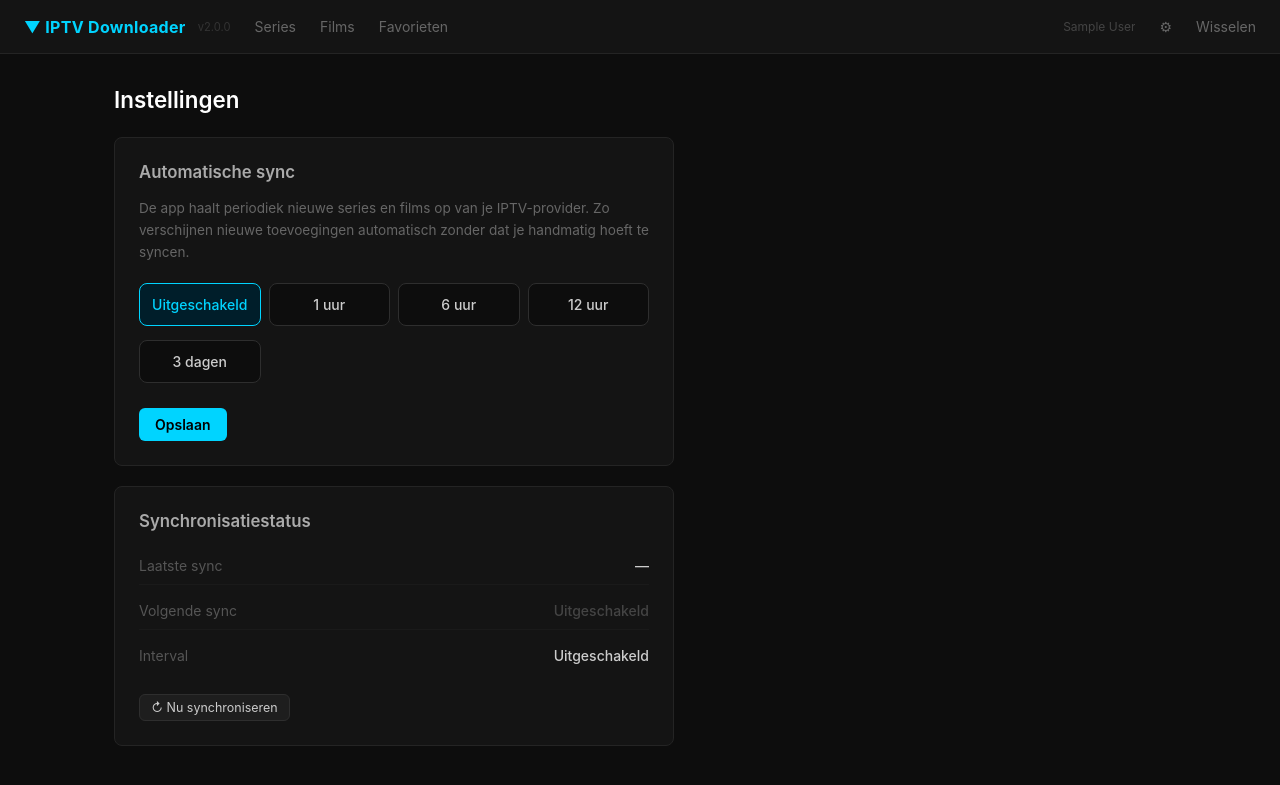
After one commit to RichrdJ/iptv-downloader, a Flask app: page /settings in a window 1280 px wide. The commit adds this page. Shown: the top 785 px of the page. Run offline with Flask 3, Linux system fonts and the light colour scheme; the visitor is signed in with stand-in values (Sample User, id 1).

Commit message:
feat: automatische sync met instelbaar interval
Voeg instellingenpagina toe waarmee je een automatische sync interval
kunt kiezen (uitgeschakeld / 1u / 6u / 12u / 3 dagen). Een achtergrond-
thread controleert elke minuut of de cache verlopen is en vernieuwt deze
automatisch via het standaardaccount. De pagina toont ook de laatste en
volgende geplande sync. Tandwiel-icoon toegevoegd aan de navigatiebalk.

Co-Authored-By: Claude Sonnet 4.6 <noreply@anthropic.com>

```diff
--- a/app.py
+++ b/app.py
@@ -5,7 +5,9 @@ import os
 import re
 import json
 import hashlib
-from datetime import datetime
+import threading
+import time
+from datetime import datetime, timedelta
 from pathlib import Path
 from urllib.parse import quote
 
@@ -165,9 +167,12 @@ def delete_account(idx):
 # Cache
 # ---------------------------------------------------------------------------
 
+def _cache_key_for(server: str, username: str) -> str:
+    return hashlib.md5(f"{server}{username}".encode()).hexdigest()[:12]
+
+
 def _cache_key() -> str:
-    raw = f"{session.get('server','')}{session.get('username','')}"
-    return hashlib.md5(raw.encode()).hexdigest()[:12]
+    return _cache_key_for(session.get('server', ''), session.get('username', ''))
 
 
 def _cache_file() -> Path:
@@ -253,6 +258,73 @@ def mark_downloaded(ep_ids: list):
     CONFIG_DIR.mkdir(parents=True, exist_ok=True)
     with open(_hist_file(), 'w') as fh:
         json.dump(list(hist), fh)
+
+
+# ---------------------------------------------------------------------------
+# Settings
+# ---------------------------------------------------------------------------
+
+def _settings_file() -> Path:
+    return CONFIG_DIR / 'settings.json'
+
+
+def load_settings() -> dict:
+    f = _settings_file()
+    return json.load(open(f)) if f.exists() else {'sync_interval': 0}
+
+
+def save_settings(data: dict):
+    CONFIG_DIR.mkdir(parents=True, exist_ok=True)
+    with open(_settings_file(), 'w') as fh:
+        json.dump(data, fh, indent=2)
+
+
+# ---------------------------------------------------------------------------
+# Background auto-sync
+# ---------------------------------------------------------------------------
+
+def _auto_sync_worker():
+    """Daemon thread: syncs the default account's cache on the configured interval."""
+    while True:
+        time.sleep(60)
+        try:
+            interval_h = load_settings().get('sync_interval', 0)
+            if not interval_h:
+                continue
+            accounts = load_accounts()
+            acc = next((a for a in accounts if a.get('default')), None) \
+                  or (accounts[0] if accounts else None)
+            if not acc:
+                continue
+            key      = _cache_key_for(acc['server'], acc['username'])
+            cache_f  = CONFIG_DIR / f"cache_{key}.json"
+            if cache_f.exists():
+                with open(cache_f) as fh:
+                    cache = json.load(fh)
+                ts = cache.get('fetched_at')
+                if ts:
+                    delta = datetime.utcnow() - datetime.fromisoformat(ts)
+                    if delta.total_seconds() < interval_h * 3600:
+                        continue
+            client = XtreamClient(acc['server'], acc['username'], acc['password'])
+            new_cache = {
+                'categories':    client.categories(),
+                'series_all':    client.series(),
+                'series_by_cat': {},
+                'movie_cats':    client.movie_categories(),
+                'movies_all':    client.movies(),
+                'movies_by_cat': {},
+                'fetched_at':    datetime.utcnow().isoformat(),
+            }
+            CONFIG_DIR.mkdir(parents=True, exist_ok=True)
+            with open(cache_f, 'w') as fh:
+                json.dump(new_cache, fh)
+        except Exception:
+            pass
+
+
+_sync_thread = threading.Thread(target=_auto_sync_worker, daemon=True, name='auto-sync')
+_sync_thread.start()
 
 
 # ---------------------------------------------------------------------------
@@ -608,5 +680,52 @@ def stream_movie(movie_id):
     return _proxy_stream(client.movie_url(movie_id, ext), filename)
 
 
+# ---------------------------------------------------------------------------
+# Routes — settings
+# ---------------------------------------------------------------------------
+
+SYNC_OPTIONS = [
+    (0,   'Uitgeschakeld'),
+    (1,   '1 uur'),
+    (6,   '6 uur'),
+    (12,  '12 uur'),
+    (72,  '3 dagen'),
+]
+
+
+@app.route('/settings', methods=['GET', 'POST'])
+def settings():
+    if 'server' not in session:
+        return redirect(url_for('index'))
+    if request.method == 'POST':
+        interval = int(request.form.get('sync_interval', 0))
+        save_settings({'sync_interval': interval})
+        return redirect(url_for('settings'))
+
+    s     = load_settings()
+    cache = load_cache()
+    ts    = cache.get('fetched_at')
+    next_sync = None
+    if ts and s.get('sync_interval'):
+        try:
+            last_dt   = datetime.fromisoformat(ts)
+            next_dt   = last_dt + timedelta(hours=s['sync_interval'])
+            delta_sec = (next_dt - datetime.utcnow()).total_seconds()
+            if delta_sec > 0:
+                h, rem = divmod(int(delta_sec), 3600)
+                m      = rem // 60
+                next_sync = f'{h}u {m}m' if h else f'{m}m'
+            else:
+                next_sync = 'Binnenkort'
+        except Exception:
+            pass
+
+    return render_template('settings.html',
+                           settings=s,
+                           sync_options=SYNC_OPTIONS,
+                           cache_age=cache_age(cache),
+                           next_sync=next_sync)
+
+
 if __name__ == '__main__':
     app.run(host='0.0.0.0', port=2233, debug=False)
--- a/templates/base.html
+++ b/templates/base.html
@@ -119,6 +119,7 @@ hr.divider{border:none;border-top:1px solid #1e1e1e;margin:1.5rem 0}
   <a href="/favorites">Favorieten{% if fav_ids %} <span class="nav-badge">{{ fav_ids|length }}</span>{% endif %}</a>
   <div class="spacer"></div>
   <span class="acct-label">{{ session.get('account_name','') }}</span>
+  <a href="/settings" title="Instellingen">⚙</a>
   <a href="/logout" title="Account wisselen">Wisselen</a>
   {% endif %}
 </nav>
--- /dev/null
+++ b/templates/settings.html
@@ -0,0 +1,94 @@
+{% extends 'base.html' %}
+{% block content %}
+
+<div class="page-header">
+  <h1>Instellingen</h1>
+</div>
+
+<div style="display:flex;flex-direction:column;gap:1.25rem;max-width:560px">
+
+  <!-- Auto-sync -->
+  <div class="card">
+    <h2 style="margin-bottom:1rem">Automatische sync</h2>
+    <p style="font-size:.85rem;color:#666;margin-bottom:1.25rem;line-height:1.6">
+      De app haalt periodiek nieuwe series en films op van je IPTV-provider.
+      Zo verschijnen nieuwe toevoegingen automatisch zonder dat je handmatig hoeft te syncen.
+    </p>
+
+    <form method="POST" action="/settings">
+      <div class="interval-grid">
+        {% for val, label in sync_options %}
+        <label class="interval-option {{ 'selected' if settings.sync_interval == val else '' }}">
+          <input type="radio" name="sync_interval" value="{{ val }}"
+                 {{ 'checked' if settings.sync_interval == val else '' }}>
+          <span class="interval-label">{{ label }}</span>
+        </label>
+        {% endfor %}
+      </div>
+      <button type="submit" class="btn btn-primary" style="margin-top:1.25rem">Opslaan</button>
+    </form>
+  </div>
+
+  <!-- Sync status -->
+  <div class="card">
+    <h2 style="margin-bottom:1rem">Synchronisatiestatus</h2>
+    <div class="status-grid">
+      <div class="status-row">
+        <span class="status-key">Laatste sync</span>
+        <span class="status-val">{{ cache_age or '—' }}</span>
+      </div>
+      <div class="status-row">
+        <span class="status-key">Volgende sync</span>
+        <span class="status-val">
+          {% if settings.sync_interval == 0 %}
+            <span style="color:#444">Uitgeschakeld</span>
+          {% elif next_sync %}
+            over {{ next_sync }}
+          {% else %}
+            —
+          {% endif %}
+        </span>
+      </div>
+      <div class="status-row">
+        <span class="status-key">Interval</span>
+        <span class="status-val">
+          {% for val, label in sync_options %}
+            {% if settings.sync_interval == val %}{{ label }}{% endif %}
+          {% endfor %}
+        </span>
+      </div>
+    </div>
+    <form method="POST" action="/sync" style="margin-top:1.25rem">
+      <button type="submit" class="btn btn-secondary btn-sm">↻ Nu synchroniseren</button>
+    </form>
+  </div>
+
+</div>
+
+<style>
+.interval-grid{display:grid;grid-template-columns:repeat(auto-fill,minmax(120px,1fr));gap:.5rem}
+.interval-option{display:flex;align-items:center;justify-content:center;background:#0d0d0d;border:1px solid #2e2e2e;border-radius:8px;padding:.75rem .5rem;cursor:pointer;transition:border-color .15s,background .15s;text-align:center}
+.interval-option input[type=radio]{display:none}
+.interval-option:hover{border-color:#00d4ff44;background:#111}
+.interval-option.selected,.interval-option:has(input:checked){border-color:#00d4ff;background:#001e2a}
+.interval-label{font-size:.875rem;color:#ccc;font-weight:500}
+.interval-option.selected .interval-label,.interval-option:has(input:checked) .interval-label{color:#00d4ff}
+
+.status-grid{display:flex;flex-direction:column;gap:.5rem}
+.status-row{display:flex;justify-content:space-between;align-items:center;padding:.6rem 0;border-bottom:1px solid #1a1a1a;font-size:.875rem}
+.status-row:last-child{border-bottom:none}
+.status-key{color:#555}
+.status-val{color:#ccc;font-weight:500}
+</style>
+
+<script>
+// Highlight selected option on click without waiting for form submit
+document.querySelectorAll('.interval-option input[type=radio]').forEach(radio => {
+  radio.addEventListener('change', () => {
+    document.querySelectorAll('.interval-option').forEach(opt => opt.classList.remove('selected'));
+    radio.closest('.interval-option').classList.add('selected');
+  });
+});
+</script>
+
+{% endblock %}
```
